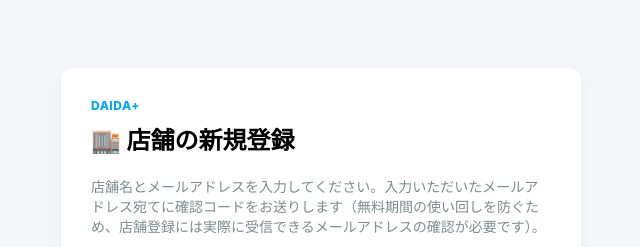
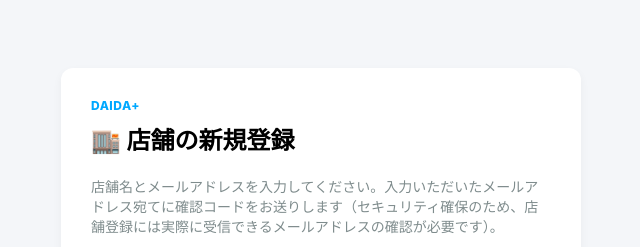
Before and after one commit to makuro3688/-shift-help-notify-app-, a website: page public/signup.html in a window 1280 px wide. Shown: the top 247 px of the page, without its empty margins (319-959 px from the left). Drawn offline with Linux system fonts and the light colour scheme.

Commit message:
Update signup.html

```diff
--- a/public/signup.html
+++ b/public/signup.html
@@ -37,7 +37,7 @@
   <h2>🏬 店舗の新規登録</h2>
 
   <div id="formArea">
-    <p style="color:#7f8c8d; font-size:14px;">店舗名とメールアドレスを入力してください。入力いただいたメールアドレス宛てに確認コードをお送りします（無料期間の使い回しを防ぐため、店舗登録には実際に受信できるメールアドレスの確認が必要です）。</p>
+    <p style="color:#7f8c8d; font-size:14px;">店舗名とメールアドレスを入力してください。入力いただいたメールアドレス宛てに確認コードをお送りします（セキュリティ確保のため、店舗登録には実際に受信できるメールアドレスの確認が必要です）。</p>
     <label>店舗名</label>
     <input id="storeName" placeholder="例：〇〇店" maxlength="50">
     <p class="hint">電話番号・住所・担当者の生年月日など、店舗名の趣旨に反する個人情報は入力しないでください。</p>
```
